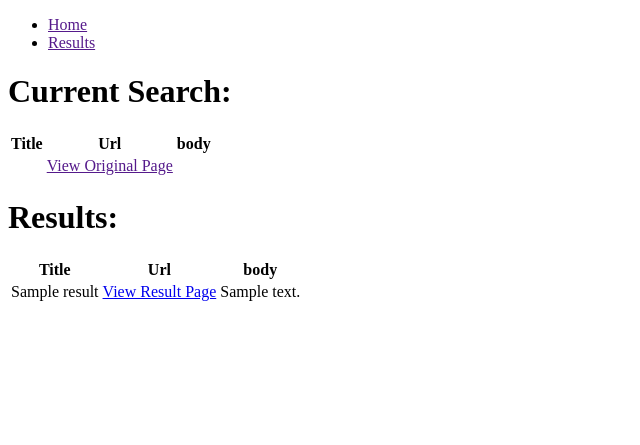
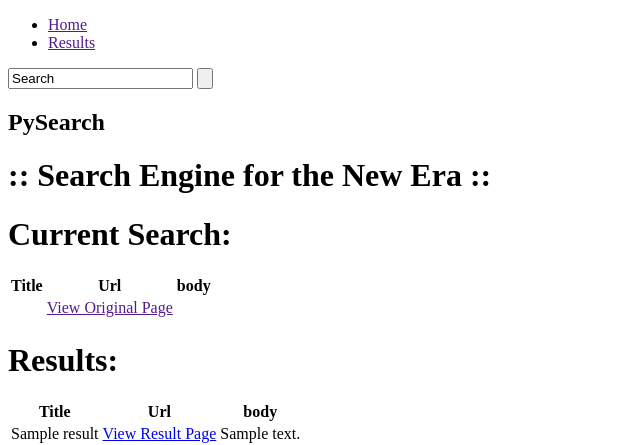
Before and after one commit to Pysearch/Pysearch2.0, a Python web app: template pysearch/templates/results.jinja2 in a window 1280 px wide. Shown: the top 445 px of the page, without its empty margins (0-640 px from the left). Run offline with Jinja, Linux system fonts and the light colour scheme; the template is opened without the code that fills it: most values are stand-ins (such as "Sample title", 1, 10 or a date in 2020); some libraries are stand-ins or nearby versions.

Commit message:
home view template added. modifed layout template.

```diff
--- a/pysearch/templates/layout.jinja2
+++ b/pysearch/templates/layout.jinja2
@@ -11,15 +11,47 @@
   <link rel="stylesheet" href="{{ request.static_url('pysearch:static/style.css') }}" type="text/css">
 </head>
 
-<body>
-  <nav>
-    <ul>
+<div class="navigation">
+<span class="menu"></span>
+    <ul class="navig">
       <li><a href="{{ request.route_url('home') }}">Home</a></li>
       <li><a href="{{ request.route_url('results') }}">Results</a></li>
     </ul>
-  </nav>
-  {% block body %}
-  {% endblock %}
-</body>
+</div>
+<div class="header-right">
+  <div class="search-bar">
+      <input type="text" value="Search" onfocus="this.value = '';" onblur="if (this.value == '') {this.value = 'Search';}">
+      <input type="submit" value="">
+  </div>
+</div>
+<div class="clearfix"></div>
+<!-- script-for-menu -->
+<script>
+    $("span.menu").click(function(){
+        $(" ul.navig").slideToggle("slow" , function(){
+        });
+    });
+</script>
+<!-- script-for-menu -->
+
+<!--banner-starts-->
+<div class="banner">
+    <div class="container">
+        <div class="banner-top">
+            <div class="banner-text">
+                <h2>PySearch</h2>
+                <h1>:: Search Engine for the New Era ::</h1>
+            </div>
+        </div>
+    </div>
+</div>
+<!--banner-end-->
+
+<!--body-->
+{% block body %}
+{% endblock %}
+<!--body-end-->
+
+
 
 </html>
```
Also changed, not shown: pysearch/templates/home.jinja2 (added, +18 -0 lines).
